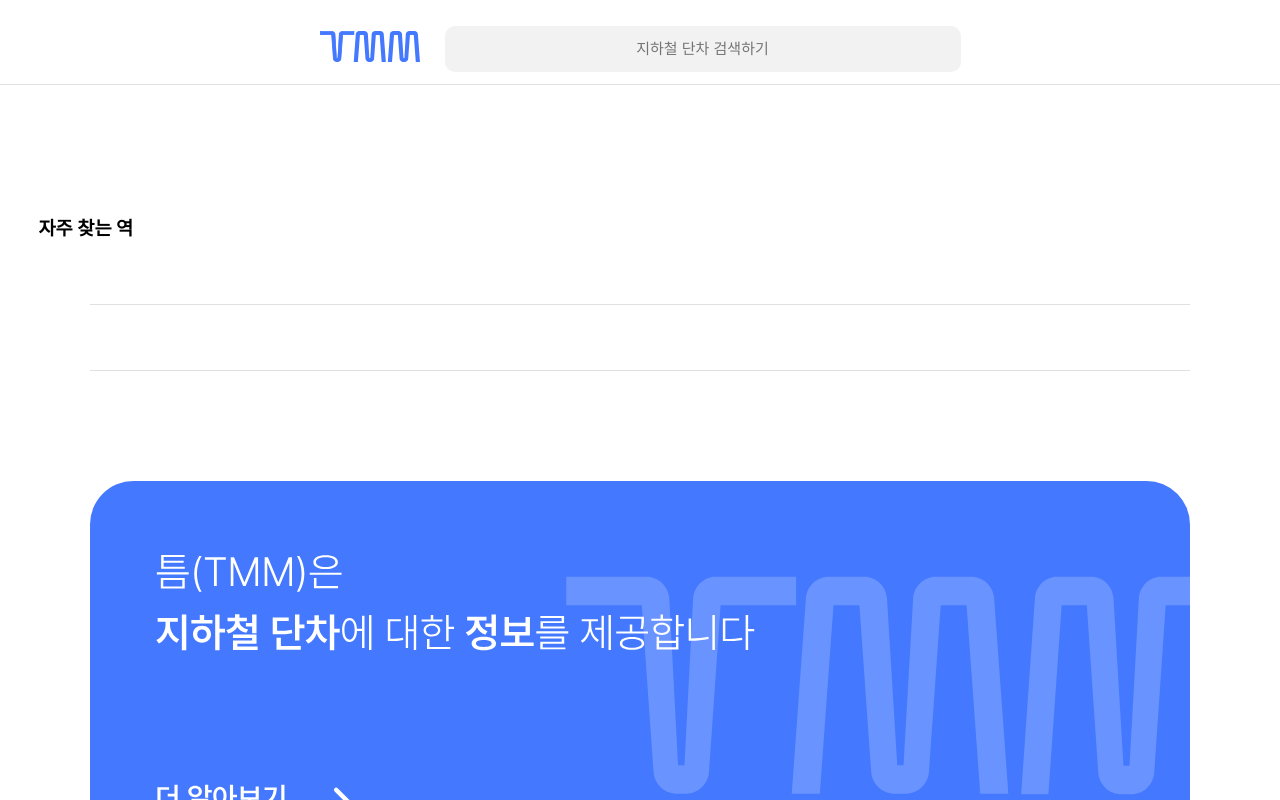
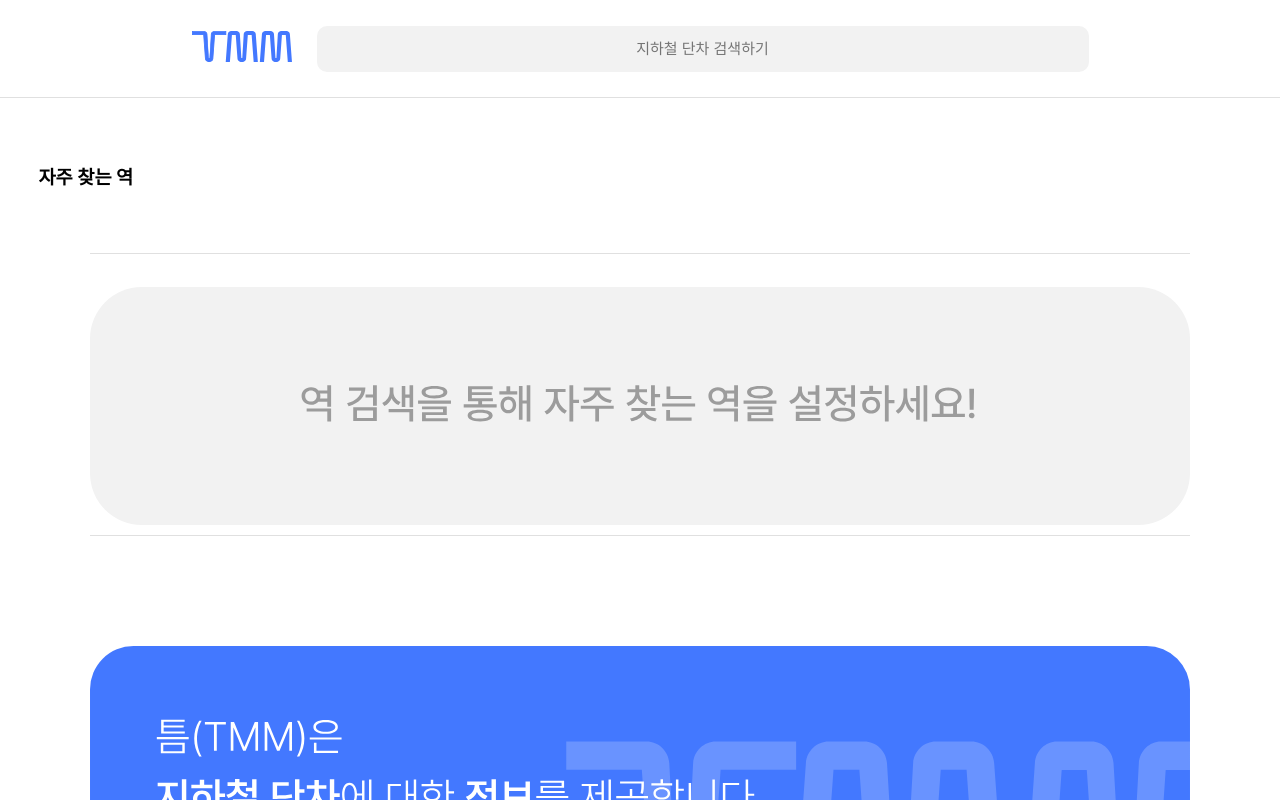
Before and after one commit to bbjoite09/tmm_web, a React (Create React App) app: page / in a window 1280 px wide. Shown: the top 800 px of the page. Built offline with nearby package versions, Linux system fonts and the light colour scheme; what hangul-js would draw is missing.

Commit message:
feat : my station null 값 처리

```diff
--- a/src/App.js
+++ b/src/App.js
@@ -89,7 +89,7 @@ class App extends React.Component {
 
     constructor(props) {
         super(props);
-        this.state = {search: null, lineNum: "line", showDiv: false};
+        this.state = {search: null, lineNum: "line", showDiv: false, isMystation: false};
 
         this.text = React.createRef();
         this.focusTextInput = this.focusTextInput.bind(this);
@@ -136,10 +136,6 @@ class App extends React.Component {
                                 <img src={getImage(data.lineNum)} style={{width: "10%", marginLeft: "5%"}}/>
                                 <p style={{ marginLeft: "3%",}}>{data.stationName}</p>
                             </RowAlign>
-
-
-
-
                         </div>
                         <Divider/>
                     </div>
@@ -188,9 +184,9 @@ const RowAlign = styled.div`
 `;
 
 const InputBox = styled.input`
-    width: 40%;
+    width: 60%;
     height: 44px;
-    margin-left: 25px;
+    margin: 0 0 1% 25px;
     background-color: #F2F2F2;
     border-radius: 10px;
     border: 0;
@@ -206,13 +202,5 @@ const InputBox = styled.input`
     }
 `;
 
-const NoneImg = styled.img`
-    width: 40%;
-    position: absolute;
-    top: 55%;
-    left: 50%;
-    transform: translate(-50%, -50%);
-`;
-
 
 export default connect(mapStateTopProps, mapDispatchToProps)(withRouter(App));
--- a/src/Details.js
+++ b/src/Details.js
@@ -28,12 +28,14 @@ import Divider from '@material-ui/core/Divider';
 // components
 import MsgModal from "./components/MsgModal";
 import CallModal from "./components/CallModal";
-import {updateCheck} from "./redux/modules/danger";
+import {safeCheck, updateCheck} from "./redux/modules/danger";
 import stationDB from "./station.json"
 
 const Details = (props) => {
-    const dispatch = useDispatch();
+    const dispatch1 = useDispatch();
+    const dispatch2 = useDispatch();
     const myStationList = useSelector((state) => state.danger.myStationList);
+    const safeState = useSelector((state) => state.danger.safeState);
     const stationList = [...stationDB]
 
     const NumName = props.match.params.index;
@@ -119,44 +121,75 @@ const Details = (props) => {
         }
     }
 
+    function safeCheckFun(state) {
+        if (state === true) {
+            return safe;
+        }
+        else {
+            return null;
+        }
+    }
+
     return (
         <div
-            style={{marginTop: "5%",width: "100%", position: "absolute", left: "50%", transform: "translate(-50%, 0)"}}>
+            style={{
+                marginTop: "5%",
+                width: "100%",
+                position: "absolute",
+                left: "50%",
+                transform: "translate(-50%, 0)"
+            }}>
             <RowAlign style={{marginLeft: "3%"}}>
 
                 <img src={getImage(line[0])} style={{margin: "1% 3% 1% 0"}}/>
                 <img style={{margin: "1% 0 1% 0"}}
                      onClick={() => {
-                         dispatch(updateCheck(name, line))
+                         dispatch1(updateCheck(name, line))
                      }}
                      src={myStationList[nowIdx].checkState ? checked : unchecked}
                 />
             </RowAlign>
+
             <h1 style={{marginLeft: "3%"}}>{line} {name}</h1>
+            <img src={safeCheckFun(safeState)} style={{width: "100%"}}/>
+
 
             {stationList.map((l, i) => {
                 if ((l.stationName === name) && (l.lineNum === lineNum)) {
+                    dispatch2(safeCheck(false))
+
                     return (
                         <div>
-                            <RowAlign style={{height: "160px", justifyContent: "space-evenly", alignItems: "center", backgroundColor: "#F5F5F5"}}>
+                            <RowAlign style={{
+                                height: "160px",
+                                justifyContent: "space-evenly",
+                                alignItems: "center",
+                                backgroundColor: "#F8F8F8"
+                            }}>
                                 <ColAlign>
                                     <img src={getGapImg(l.gap)} style={{width: "50px", marginRight: "5%"}}/>
-                                    <p style={{textAlign: "center"}}>연단거리<br/><span style={{color: "red", fontWeight: "bold"}}>{getGapText(l.gap)}</span></p>
+                                    <p style={{textAlign: "center"}}>연단거리<br/><span
+                                        style={{color: "red", fontWeight: "bold"}}>{getGapText(l.gap)}</span></p>
                                 </ColAlign>
                                 <ColAlign>
                                     <img src={l.step ? yes : no} style={{width: "50px", marginRight: "5%"}}/>
-                                    <p style={{textAlign: "center"}}>단차<br/><span style={{color: "red", fontWeight: "bold"}}>{l.step ? "있음" : "없음"}</span></p>
+                                    <p style={{textAlign: "center"}}>단차<br/><span
+                                        style={{color: "red", fontWeight: "bold"}}>{l.step ? "있음" : "없음"}</span></p>
 
                                 </ColAlign>
                                 <ColAlign>
-                                    <img src={(l.ramp == 1)? service : noService} style={{width: "50px"}}/>
-                                    <p style={{textAlign: "center"}}>안전발판<br/>{(l.ramp == 1)? "서비스 제공" : "서비스 미제공"}</p>
+                                    <img src={(l.ramp == 1) ? service : noService} style={{
+                                        width: "5" +
+                                            "0px"
+                                    }}/>
+                                    <p style={{textAlign: "center"}}>안전발판<br/>{(l.ramp == 1) ? "서비스 제공" : "서비스 미제공"}</p>
                                 </ColAlign>
                             </RowAlign>
                             <br/>
                             <div>
-                                <h3  style={{marginLeft: "3%"}}>정보</h3>
-                                <p  style={{marginLeft: "3%"}}><span style={{color: "red", fontWeight: "bold"}}>{getGapText(l.gap)}</span>으로 지정된
+                                <h3 style={{marginLeft: "3%"}}>정보</h3>
+                                <p style={{marginLeft: "3%"}}><span
+                                    style={{color: "red", fontWeight: "bold"}}>{getGapText(l.gap)}</span>으로 지정된
                                     역입니다.</p>
                                 <Divider/>
                                 <RowAlign>
@@ -177,6 +210,7 @@ const Details = (props) => {
                 }
             })
             }
+
             <br/>
 
             <h3 style={{marginLeft: "3%"}}>헬프콜 서비스</h3>
--- a/src/Home.js
+++ b/src/Home.js
@@ -5,6 +5,9 @@ import NestedList from "./components/NestedList";
 import ControlledAccordions from "./components/ControlledAccordions"
 import Divider from '@material-ui/core/Divider';
 import {withRouter} from "react-router";
+import {useSelector, useDispatch} from "react-redux";
+import {myStateCheck} from "./redux/modules/danger";
+
 
 import mystation1 from "./image/mystation_1.svg"
 import mystation2 from "./image/mystation_2.svg"
@@ -15,11 +18,14 @@ import mystation6 from "./image/mystation_6.svg"
 import mystation7 from "./image/mystation_7.svg"
 import mystation8 from "./image/mystation_8.svg"
 import mystation9 from "./image/mystation_9.svg"
+import mystationNone from "./image/mystation_none.svg"
 
-import {useSelector, useDispatch} from "react-redux";
+
 
 const Home = (props) => {
     const myStationList = useSelector(state => state.danger.myStationList);
+    const nowMyStationState = useSelector(state => state.danger.isMystationState);
+    const dispatch = useDispatch();
 
     function getImage(line) {
         switch (line) {
@@ -47,20 +53,18 @@ const Home = (props) => {
 
     return (
         <div style={{width: "100%"}}>
-            <h3 style={{margin: "10% 0 5% 3%"}}>자주 찾는 역</h3>
-            <ColAlign style={{}}>
-                {/* 좌측 - 틈 배너, 자주찾는 역*/}
-                {/*<Box>*/}
-
-
-                <Divider style={{width: "100%", margin: "0 0 5% 0", overflowX: "hidden", overflowY: "auto"}}/>
+            <h3 style={{margin: "5% 0 5% 3%"}}>자주 찾는 역</h3>
+            <ColAlign>
+                <Divider style={{width: "100%", margin: "0 0 3% 0"}}/>
+                <img src={nowMyStationState ? null: mystationNone} style={{width: "100%"}}/>
 
                 <MyStation>
                     {myStationList.map((l, idx) => {
                         if (l.checkState === true) {
+                            dispatch(myStateCheck(true))
                             return (
                                 <ColAlign2>
-                                    <img src={getImage(l.lineNum[0])} style={{width: "50dp"}} onClick={() => {
+                                    <img src={getImage(l.lineNum[0])} style={{width: "50dp", marginTop: "15%"}} onClick={() => {
                                         props.history.push("/details=" + l.lineNum[0] + l.stationName)
                                     }}/>
                                     <text style={{fontSize: "0.9375em", textAlign: "center"}}>{l.stationName}</text>
@@ -69,7 +73,8 @@ const Home = (props) => {
                         }
                     })}
                 </MyStation>
-                <Divider style={{width: "100%", margin: "0 0 5% 0", overflowX: "hidden", overflowY: "auto"}}/>
+
+                <Divider style={{width: "100%", margin: "0 0 5% 0"}}/>
 
                 <img src={tmm_info} style={{width: "100%", marginTop: "5%"}}
                      onClick={() => {
--- a/src/redux/modules/danger.js
+++ b/src/redux/modules/danger.js
@@ -4,6 +4,8 @@ import dangerData from "../../dangerData"
 // Actions
 const LOAD = "danger/LOAD";
 const UPDATE = "danger/UPDATE";
+const MYSTATE = "danger/MYSTATE"
+const SAFESTATE = "danger/SAFESTATE"
 
 // initialState
 const initialState = {
@@ -11,6 +13,8 @@ const initialState = {
     list: dangerData,
     myStationList: myStation,
     is_loaded: false,
+    isMystationState: false,
+    safeState: true,
 };
 
 //Action Creators
@@ -20,7 +24,12 @@ export const loadDanger = (danger) => {
 export const updateCheck = (name, line) => {
     return {type: UPDATE, name, line};
 }
-
+export const myStateCheck = (state) => {
+    return {type: MYSTATE, state}
+}
+export const safeCheck = (state) => {
+    return {type: SAFESTATE, state}
+}
 
 
 // Reducer
@@ -47,6 +56,14 @@ export default function reducer(state = initialState, action = {}) {
             return {myStationList: myList};
         }
 
+        case "danger/MYSTATE": {
+            return {...state, isMystationState: action.state}
+        }
+
+        case "danger/SAFESTATE": {
+            return {...state, safeState: action.state}
+        }
+
         default:
             return state;
     }
```
Also changed, not shown: src/image/mystation_none.svg (added), src/image/safe.svg.
